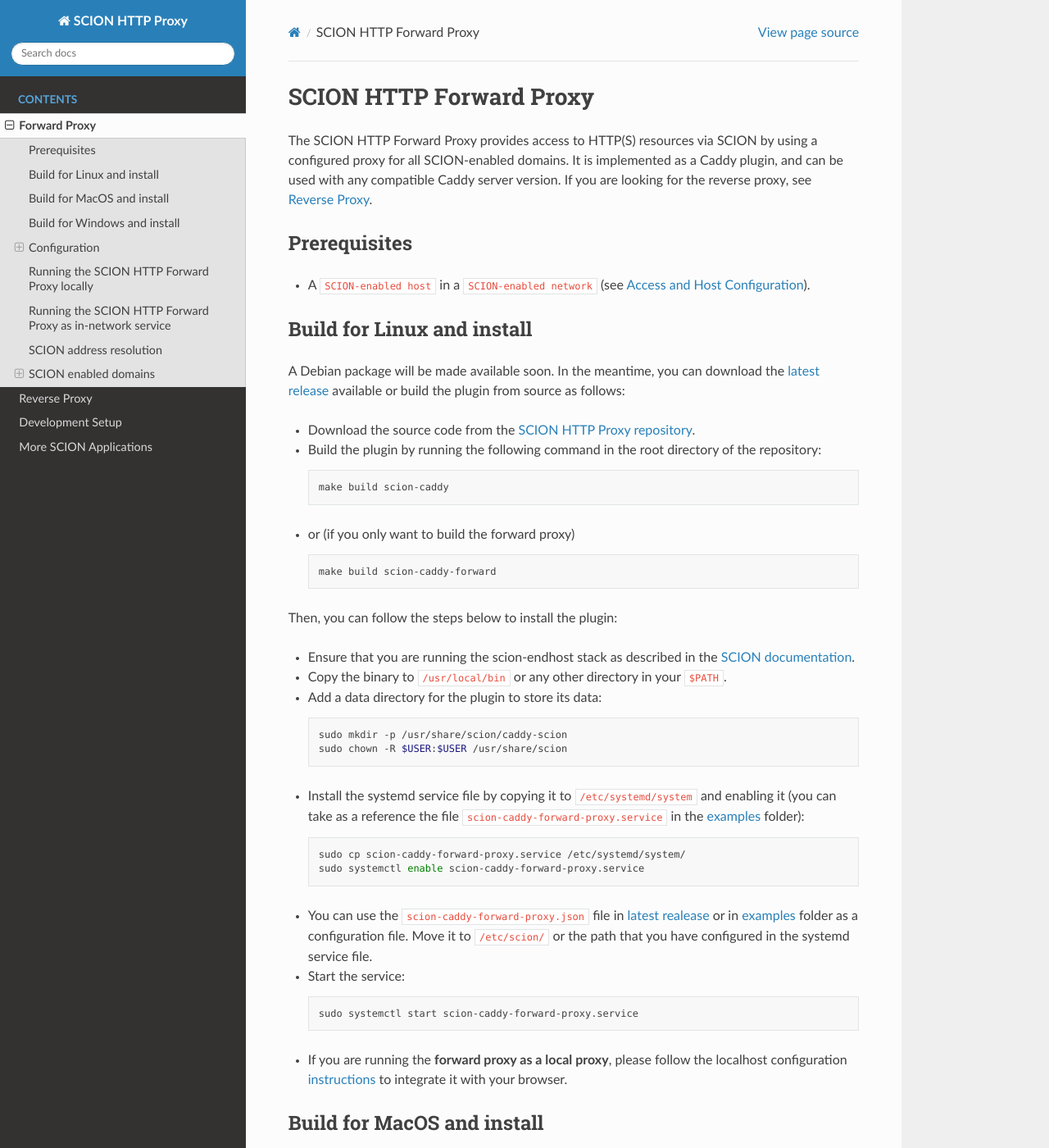
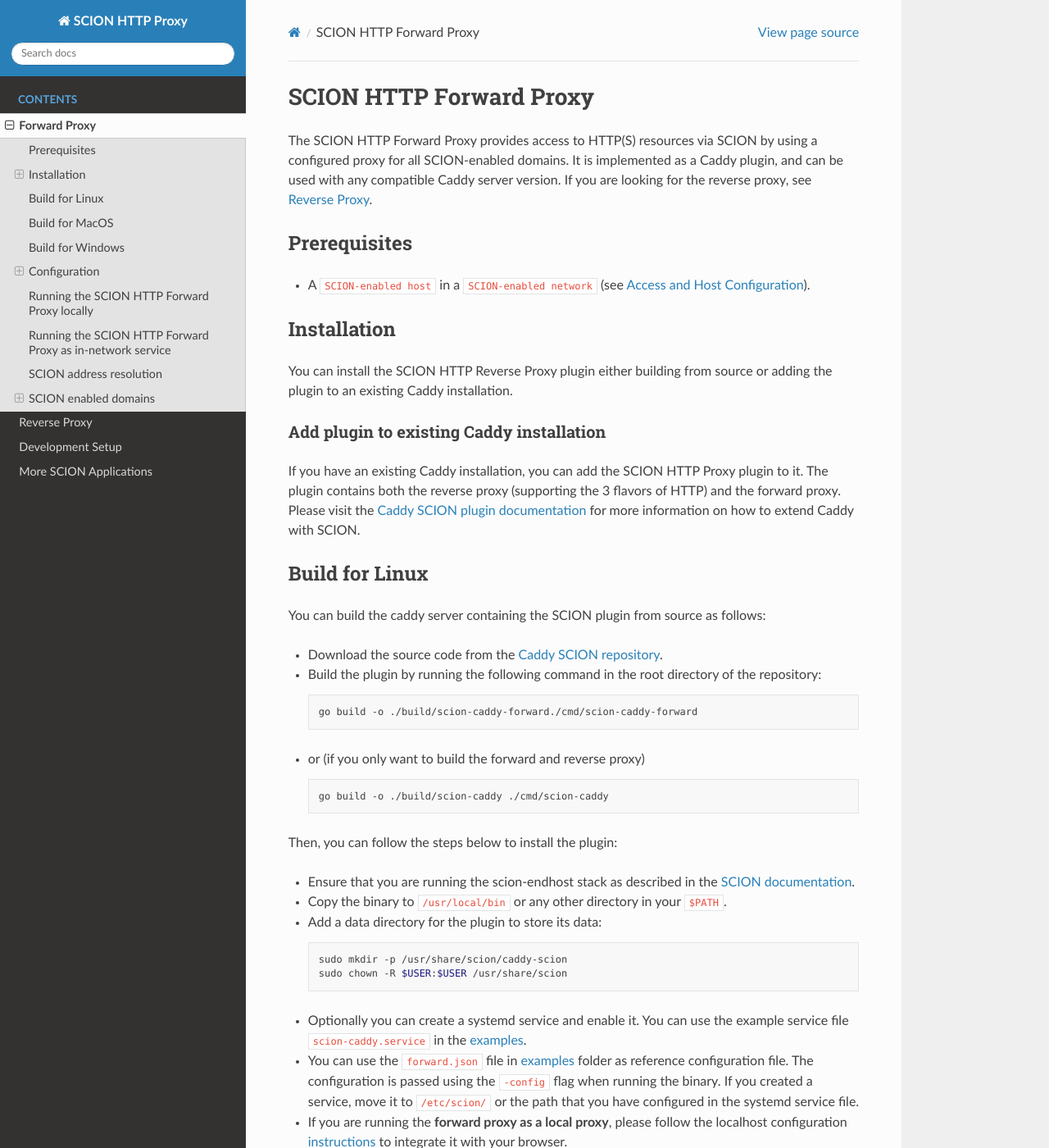
Before and after one commit to scionproto-contrib/http-proxy, a Sphinx documentation site: the page built from docs/source/forward-proxy.rst, in a window 1280 px wide and 1400 px high. Shown: the whole window at 82% size. Built offline with Sphinx 7.4.7 and the Read the Docs theme 3.1.0, drawn with Linux system fonts in a browser that asks for light colours; some of the changed text lies outside the part shown.

Commit message:
update forward

```diff
--- a/docs/source/forward-proxy.rst
+++ b/docs/source/forward-proxy.rst
@@ -9,29 +9,41 @@
 -------------
 - A ``SCION-enabled host`` in a ``SCION-enabled network`` (see `Access and Host Configuration <https://docs.scion.org/projects/scion-applications/en/latest/applications/access.html>`_).
 
-Build for Linux and install
----------------------------
-A Debian package will be made available soon.
-In the meantime, you can download the `latest release <https://github.com/scionproto-contrib/http-proxy/releases>`_ available or build the plugin from source as follows:
+Installation
+------------
 
-- Download the source code from the `SCION HTTP Proxy repository <https://github.com/scionproto-contrib/http-proxy>`_.
+You can install the SCION HTTP Reverse Proxy plugin either building from source or adding the plugin to an existing Caddy installation.
+
+Add plugin to existing Caddy installation
+~~~~~~~~~~~~~~~~~~~~~~~~~~~~~~~~~~~~~~~~~~
+
+If you have an existing Caddy installation, you can add the SCION HTTP Proxy plugin to it. The plugin contains both the reverse proxy (supporting the 3 flavors of HTTP) and the forward proxy.
+Please visit the `Caddy SCION plugin documentation <https://caddyserver.com/docs/modules/scion>`_ for more information on how to extend Caddy with SCION.
+
+Build for Linux
+---------------
+
+You can build the caddy server containing the SCION plugin from source as follows:
+
+- Download the source code from the `Caddy SCION repository <https://github.com/scionproto-contrib/caddy-scion>`_.
 - Build the plugin by running the following command in the root directory of the repository:
 
   .. code-block:: bash
 
-    make build scion-caddy
+    go build -o ./build/scion-caddy-forward./cmd/scion-caddy-forward
 
-- or (if you only want to build the forward proxy)
+- or (if you only want to build the forward and reverse proxy)
 
   .. code-block:: bash
 
-    make build scion-caddy-forward
+    go build -o ./build/scion-caddy ./cmd/scion-caddy
 
 Then, you can follow the steps below to install the plugin:
 
 - Ensure that you are running the scion-endhost stack as described in the `SCION documentation <https://docs.scion.org/projects/scion-applications/en/latest/applications/access.html>`_.
 
 - Copy the binary to ``/usr/local/bin`` or any other directory in your ``$PATH``.
+
 - Add a data directory for the plugin to store its data:
 
   .. code-block:: bash
@@ -39,40 +51,30 @@
     sudo mkdir -p /usr/share/scion/caddy-scion
     sudo chown -R $USER:$USER /usr/share/scion
 
-- Install the systemd service file by copying it to ``/etc/systemd/system`` and enabling it (you can take as a reference the file ``scion-caddy-forward-proxy.service`` in the `examples <https://github.com/scionproto-contrib/http-proxy/tree/main/_examples>`__ folder):
+- Optionally you can create a systemd service and enable it. You can use the example service file ``scion-caddy.service`` in the `examples <https://github.com/scionproto-contrib/http-proxy/tree/main/_examples>`__.
 
-  .. code-block:: bash
-
-    sudo cp scion-caddy-forward-proxy.service /etc/systemd/system/
-    sudo systemctl enable scion-caddy-forward-proxy.service
-
-- You can use the ``scion-caddy-forward-proxy.json`` file in `latest realease <https://github.com/scionproto-contrib/http-proxy/releases>`_ or in `examples <https://github.com/scionproto-contrib/http-proxy/blob/main/_examples/scion-caddy-forward-proxy.json>`__ folder as a configuration file.
-  Move it to ``/etc/scion/`` or the path that you have configured in the systemd service file.
-
-- Start the service:
-
-  .. code-block:: bash
-
-    sudo systemctl start scion-caddy-forward-proxy.service
+- You can use the ``forward.json`` file in `examples <https://github.com/scionproto-contrib/http-proxy/blob/main/_examples/scion-caddy-forward-proxy.json>`__ folder as reference configuration file.
+  The configuration is passed using the ``-config`` flag when running the binary. If you created a service, move it to ``/etc/scion/`` or the path that you have configured in the systemd service file.
 
 - If you are running the **forward proxy as a local proxy**, please follow the localhost configuration `instructions <#running-the-scion-http-forward-proxy-locally>`_ to integrate it with your browser.
 
-Build for MacOS and install
----------------------------
-At the moment, you can download the `latest release <https://github.com/scionproto-contrib/http-proxy/releases>`_ available or build the plugin from source as follows:
+Build for MacOS
+---------------
 
-- Download the source code from the `SCION HTTP Proxy repository <https://github.com/scionproto-contrib/http-proxy>`_.
+You can build the caddy server containing the SCION plugin from source as follows:
+
+- Download the source code from the `Caddy SCION repository <https://github.com/scionproto-contrib/caddy-scion>`_.
 - Build the plugin by running the following command in the root directory of the repository:
 
   .. code-block:: bash
 
-    make build-macos scion-caddy
+    GOOS=darwin GOARCH=amd64 go build -o ./build/scion-caddy-forward./cmd/scion-caddy-forward
 
-- or (if you only want to build the forward proxy)
+- or (if you only want to build the forward and reverse proxy)
 
   .. code-block:: bash
 
-    make build-macos scion-caddy-forward
+    GOOS=darwin GOARCH=amd64 go build -o ./build/scion-caddy ./cmd/scion-caddy
 
 Then, you can follow the steps below to install the plugin:
 
@@ -91,7 +93,8 @@
     sudo mkdir -p /usr/local/scion/caddy-scion
     sudo chown -R $USER /usr/local/scion
 
-- You can use the ``scion-caddy-forward-proxy.json`` file in `latest realease <https://github.com/scionproto-contrib/http-proxy/releases>`_ or in `examples <https://github.com/scionproto-contrib/http-proxy/blob/main/_examples/scion-caddy-forward-proxy.json>`__ folder as a configuration file.
+- You can use the ``forward.json`` file in `examples <https://github.com/scionproto-contrib/http-proxy/blob/main/_examples/scion-caddy-forward-proxy.json>`__ folder as reference configuration file.
+  The configuration is passed using the ``-config`` flag when running the binary.
   Next, modify the JSON configuration file to point to the correct paths for the plugin data directory. Mainly, **replace** ``/usr/share/scion/caddy-scion`` with ``/usr/local/scion/caddy-scion``.
 
 - Run the binary with the configuration file:
@@ -102,27 +105,27 @@
 
 - If you are running the **forward proxy as a local proxy**, please follow the localhost configuration `instructions <#running-the-scion-http-forward-proxy-locally>`_ to integrate it with your browser.
 
+
+Build for Windows
+-----------------
+
 .. note::
-  Instructions to run the HTTP Forward Proxy on MacOS as launchd service will be provided in the future. Likewise, we will work on providing a Homebrew formula.
+  Experimental option. The SCION HTTP forward proxy has not been tested on Windows yet.
 
+You can build the caddy server containing the SCION plugin from source as follows:
 
-Build for Windows and install
------------------------------
-
-At the moment, you can download the `latest release <https://github.com/scionproto-contrib/http-proxy/releases>`_ available or build the plugin from source as follows:
-
-- Download the source code from the `SCION HTTP Proxy repository <https://github.com/scionproto-contrib/http-proxy>`_.
+- Download the source code from the `Caddy SCION repository <https://github.com/scionproto-contrib/caddy-scion>`_.
 - Build the plugin by running the following command in the root directory of the repository:
 
   .. code-block:: bash
 
-    make build-windows scion-caddy
+    GOOS=windows GOARCH=amd64 go build -o ./build/scion-caddy-forward./cmd/scion-caddy-forward
 
-- or (if you only want to build the forward proxy)
+- or (if you only want to build the forward and reverse proxy)
 
   .. code-block:: bash
 
-    make build-windows scion-caddy-forward
+    GOOS=windows GOARCH=amd64 go build -o ./build/scion-caddy ./cmd/scion-caddy
 
 Then, you can follow the steps below to install the plugin:
 
@@ -134,7 +137,8 @@
 
     mkdir -p AppData\\scion\\caddy-scion
 
-- You can use the ``scion-caddy-forward-proxy.json`` file in `latest realease <https://github.com/scionproto-contrib/http-proxy/releases>`_ or in `examples <https://github.com/scionproto-contrib/http-proxy/blob/main/_examples/scion-caddy-forward-proxy.json>`__ folder as a configuration file.
+- You can use the ``forward.json`` file in `examples <https://github.com/scionproto-contrib/http-proxy/blob/main/_examples/scion-caddy-forward-proxy.json>`__ folder as reference configuration file.
+  The configuration is passed using the ``-config`` flag when running the binary.
   Next, modify the JSON configuration file to point to the correct paths for the plugin data directory. Mainly, **replace** ``/usr/share/scion/caddy-scion`` with ``C:\\Users\\<username>\\AppData\\scion\\caddy-scion``.
 
 - Run the binary with the configuration file:
@@ -202,8 +206,11 @@
 Nonetheless, the local network administrator must:
 
 - Implement a proper resolution for forward-proxy.scion to the IP address of the host running the SCION HTTP Forward Proxy.
+
   - This can be done by adding an entry to the local DNS server or by adding an entry to the /etc/hosts file of all the hosts in the network via some orchestrator.
+
 - Disseminate the root certificate to all the hosts in the network.
+
   - This can be done by adding the root certificate to the trust store of all the hosts in the network or by using a configuration management tool to distribute the certificate.
 
 .. note::
```
